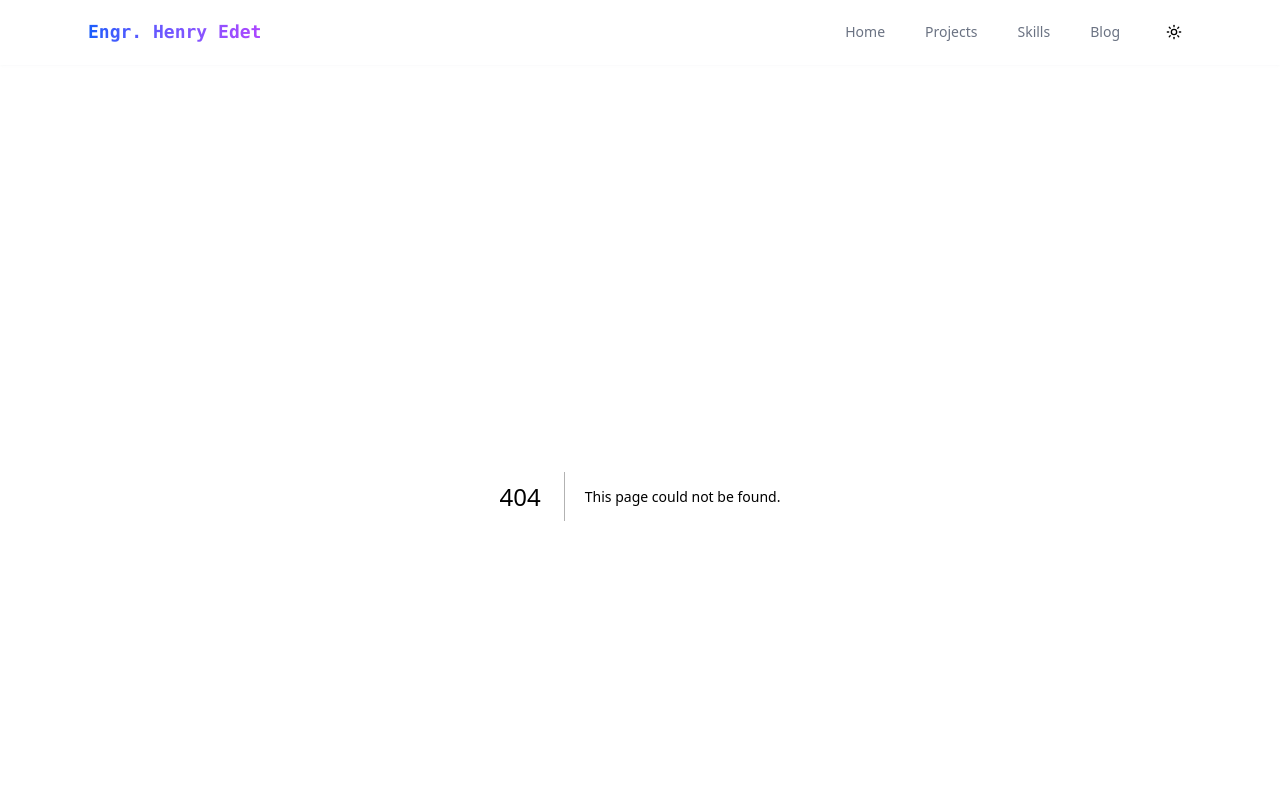
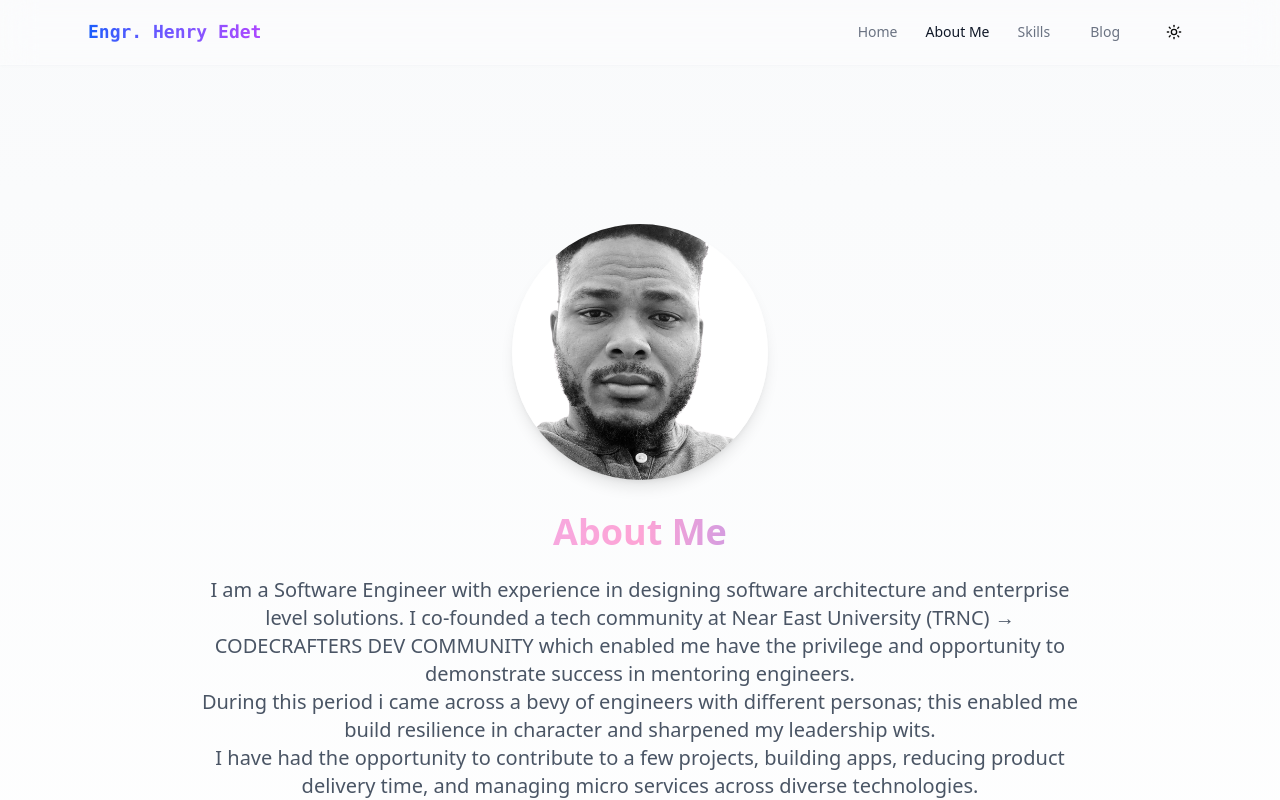
Before and after one commit to Henry-Edet/Projects, a Next.js app: page /about-me in a window 1280 px wide. Before the commit this address had no page. Shown: the top 800 px of the page. Built offline with nearby package versions, Linux system fonts and the light colour scheme.

Commit message:
about me finished

```diff
--- /dev/null
+++ b/app/about-me/page.tsx
@@ -0,0 +1,31 @@
+import profilePic from "@/app/public/images/hendry.png"
+import Image from 'next/image';
+import Link from "next/link";
+
+
+export default function AboutMe() {
+  return (
+    <section className="pt-32 pb-20 px-4">
+      <div className="relative w-64 h-64 mx-auto mb-8 rounded-full overflow-hidden shadow-lg">
+        <Image
+          src={profilePic}
+          alt="Henry Edet"
+          fill
+          className="object-cover"
+          priority
+        />
+      </div>
+      <div className="max-w-4xl mx-auto text-center">
+        <h1 className="text-5xl md:text-4xl font-bold mb-6 bg-gradient-to-r from-purple-300 via-pink-300 to-blue-600 bg-clip-text text-transparent">
+          About Me
+        </h1>
+        <p className="text-xl text-gray-600 mb-8">
+          I am a Software Engineer with experience in designing software architecture and enterprise level solutions.
+          I co-founded a tech community at Near East University (TRNC) → <Link href="https://codecrafters.rweru.com" className="hover:text-purple-900">CODECRAFTERS DEV COMMUNITY</Link> which enabled me have the privilege and opportunity to demonstrate success in mentoring engineers.<br/>
+          During this period i came across a bevy of engineers with different personas; this enabled me build resilience in character and sharpened my leadership wits.<br/>
+          I have had the opportunity to contribute to a few projects, building apps, reducing product delivery time,  and managing micro services across diverse technologies.
+        </p>
+      </div>
+    </section>
+  );
+}
--- a/app/page.tsx
+++ b/app/page.tsx
@@ -2,7 +2,6 @@
 import Link from "next/link";
 import Image from 'next/image';
 import profilePic from "@/app/public/images/hendry.png"
-import { Download } from "lucide-react";
 import { DownloadCvButton } from "@/components/DownloadCvButton";
 
 export default function Home() {
@@ -17,7 +16,7 @@ export default function Home() {
             className="object-cover"
             priority
           />
-      </div>
+        </div>
       <div className="max-w-4xl mx-auto text-center">
         <h1 className="text-5xl md:text-6xl font-bold mb-6">
           Hi, I'm <span className="bg-gradient-to-r from-purple-600 via-pink-500 to-blue-500 bg-clip-text text-transparent">Henry Edet</span>
--- a/components/DownloadCvButton.tsx
+++ b/components/DownloadCvButton.tsx
@@ -4,7 +4,6 @@
 import { Button } from "@/components/ui/button";
 import { Download, Loader2 } from "lucide-react";
 import { useState } from "react";
-// import Henry from "@/public/files/Henry_Edet_CV.pdf";
 
 export function DownloadCvButton() {
   const [isLoading, setIsLoading] = useState(false);
@@ -13,7 +12,7 @@ export function DownloadCvButton() {
     setIsLoading(true);
     setTimeout(() => {
       const link = document.createElement('a');
-      link.href = '/Henry_Edet_CV.pdf'; // Adjust the path as necessary
+      link.href = `${process.env.NEXT_PUBLIC_BASE_PATH || ''}/files/Henry_Edet_CV.pdf`; // Adjust the path as necessary
       link.download = 'Henry_Edet_CV.pdf';
       document.body.appendChild(link);
       link.click();
@@ -27,7 +26,7 @@ export function DownloadCvButton() {
       variant="outline"
       onClick={handleDownload}
       disabled={isLoading}
-      className="gap-2 px-6 py-3 border border-gray-300 rounded-lg"
+      className="gap-2"
     >
       {isLoading ? (
         <Loader2 className="h-4 w-4 animate-spin" />
--- a/components/ProjectCard.tsx
+++ b/components/ProjectCard.tsx
@@ -16,7 +16,7 @@ export function ProjectCard({ title, description, tags }: { title: string; descr
         </div>
         <Link
             href ="#"
-            className="text-blue-600 dark:text-blue-400 hover:underline mt-auto self-start"
+            className="flex py-4 text-blue-600 dark:text-blue-400 hover:underline mt-auto self-start"
         >
             View details →
         </Link>
--- a/components/navbar.tsx
+++ b/components/navbar.tsx
@@ -9,7 +9,7 @@ import { useTheme } from "next-themes";
 
 const links = [
   { name: "Home", href: "/" },
-  { name: "Projects", href: "/projects" },
+  { name: "About Me", href: "/about-me" },
   { name: "Skills", href: "/skills" },
   { name: "Blog", href: "/blog" },
 ];
```
Also changed, not shown: app/public/images/henri.png (added).
